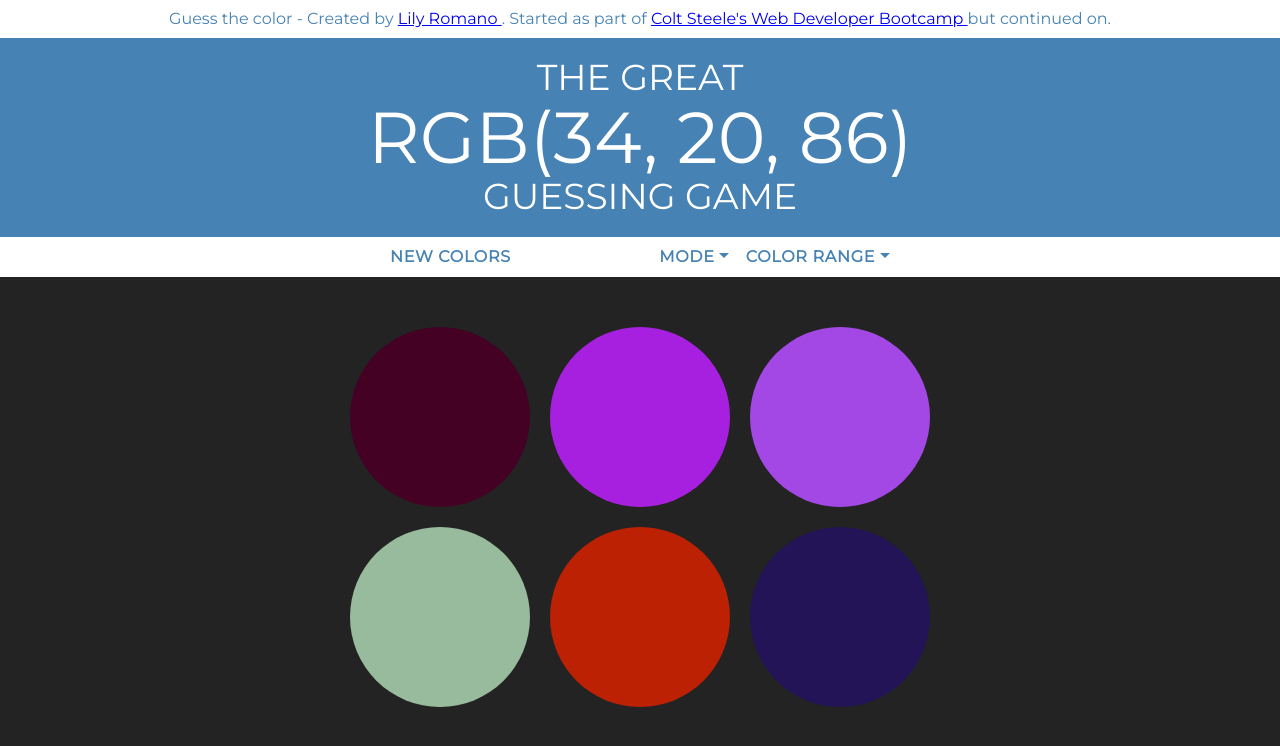
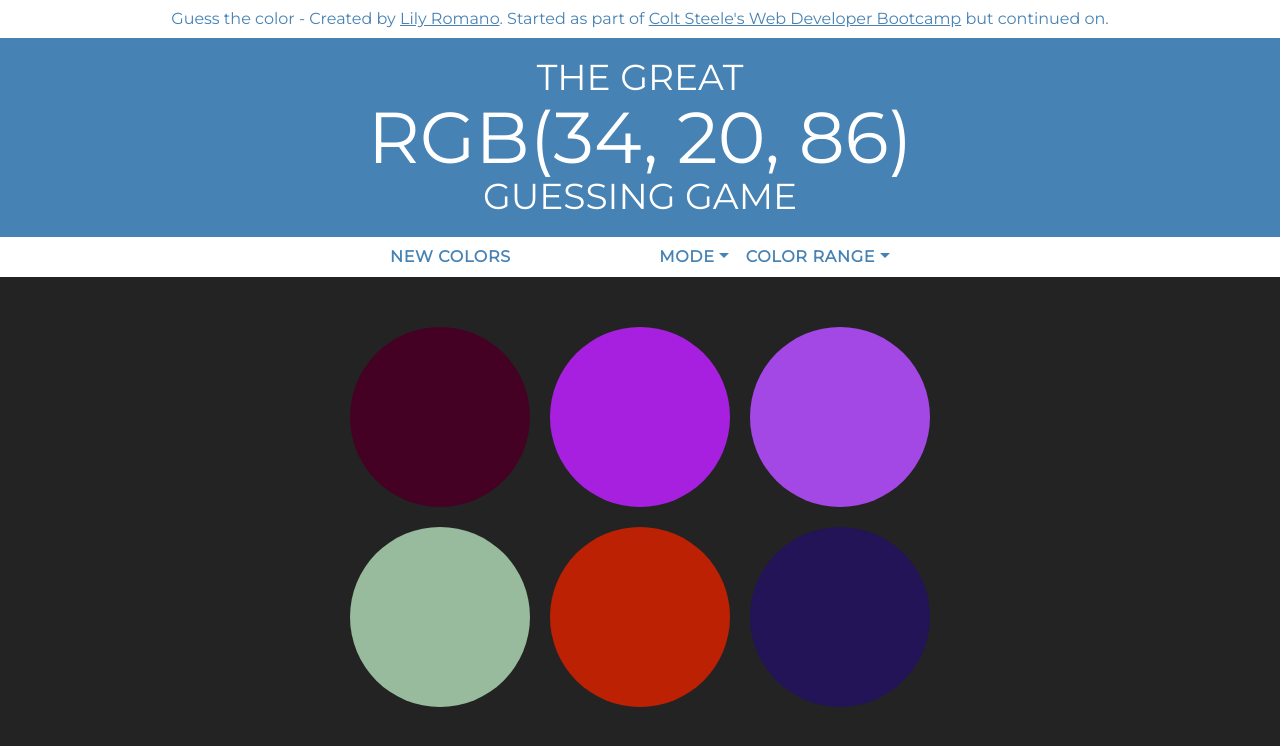
Before and after one commit to Lilyheart/guess-the-rgb, a plain HTML site: page index.html in a window 1280 px wide. Drawn offline with nearby package versions, Linux system fonts and the light colour scheme.

Commit message:
Fix link CSS color and spacing

```diff
--- a/colorgame.css
+++ b/colorgame.css
@@ -123,3 +123,6 @@ button:hover {
     padding: 10px 10px;
     text-align: center;
 }
+#header a {
+    color: steelblue;
+}
```
Also changed, not shown: index.html (+2 -5 lines).
